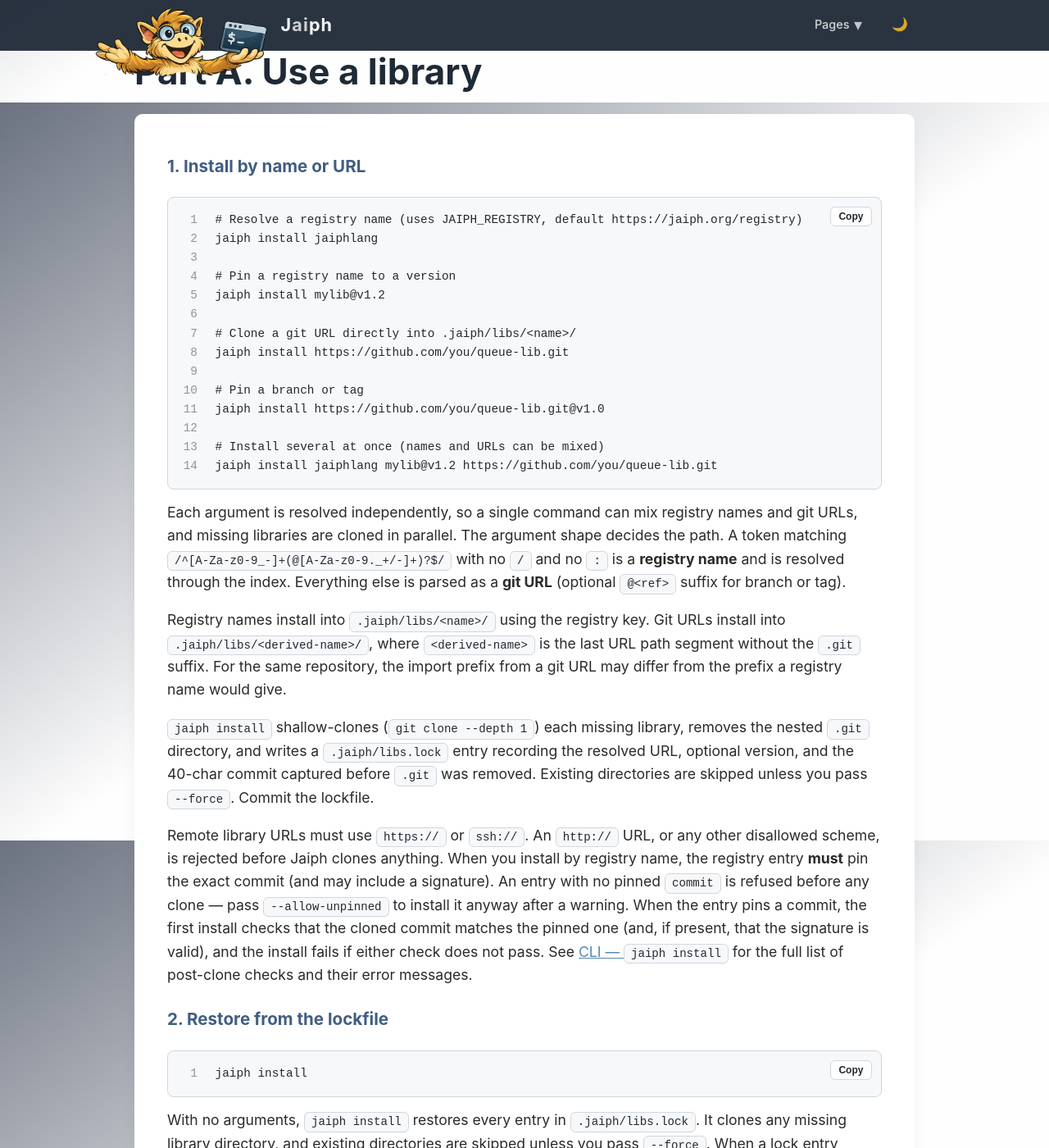
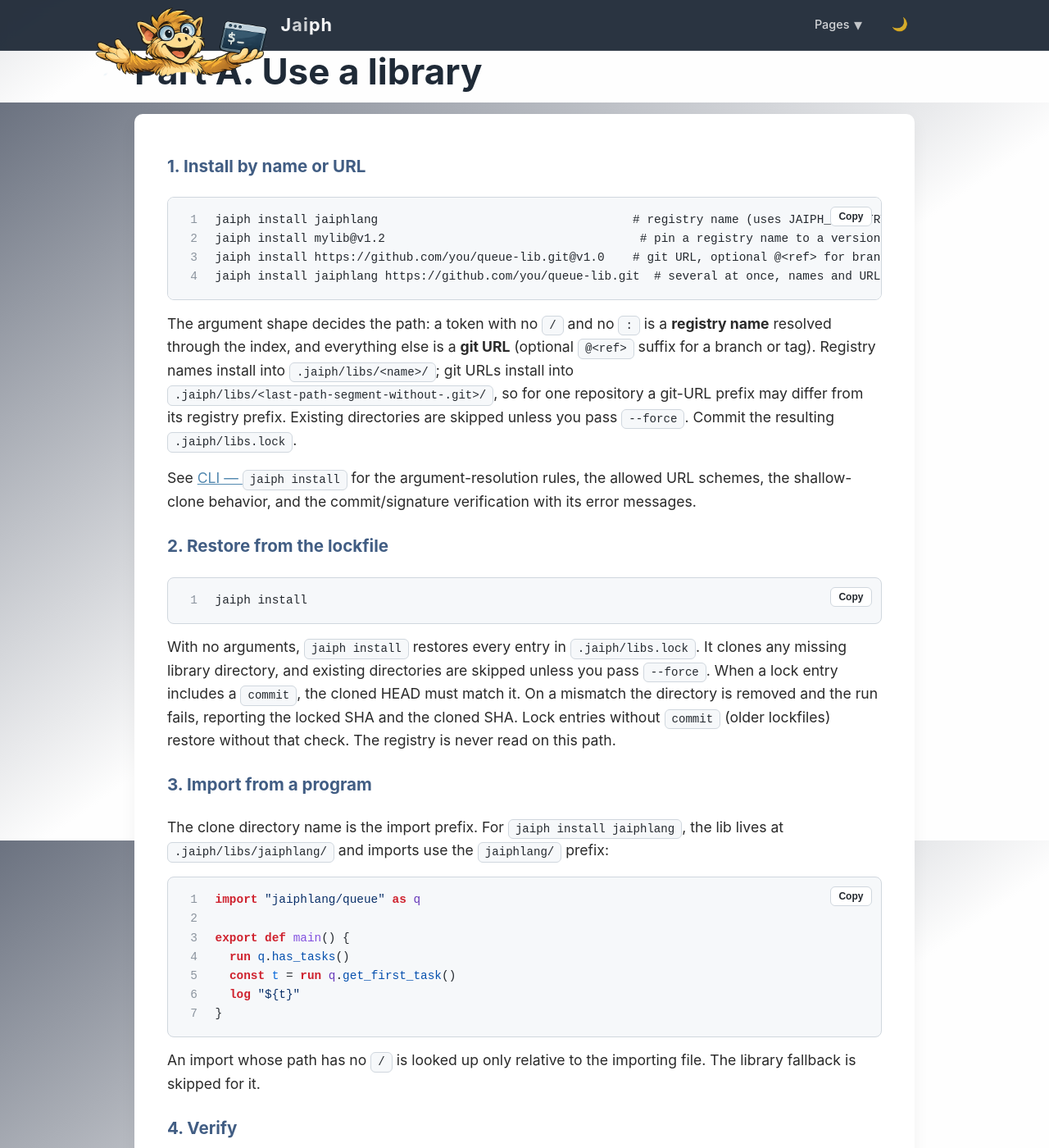
Before and after one commit to jaiphlang/jaiph, a Jekyll site: the page built from docs/libraries.md, in a window 1280 px wide and 1400 px high, scrolled down 775 px. Shown: the whole window at 82% size. Built offline with Jekyll 4.4.1, drawn with Linux system fonts in a browser that asks for light colours; some of the changed text lies outside the part shown.

Commit message:
Test: cap docs body lines per Diátaxis type now copies are gone
The docs-structure test used a single 500-line body cap for every page,
which no longer enforces the post-copy sizes the ADR 0003 cut achieved: a
how-to could regrow an inventory and stay under 500. Replace it with
per-Diátaxis caps — how-to 150, reference 350, and tutorial, explanation,
and contributor 500 — with a fallback for pages lacking a diataxis value.

Allowlist the single-owner inventory references cli.md and grammar.md
alongside language.md, each with a one-line justification; no how-to is
allowlisted. Trim testing.md and libraries.md back under 150 by cutting
restated cli.md and env-vars.md inventories down to one sentence plus a
link to the owner. Update agent-analyzability.md to describe the new caps.

Co-Authored-By: Claude Opus 4.8 (1M context) <noreply@anthropic.com>

````diff
--- a/docs/libraries.md
+++ b/docs/libraries.md
@@ -23,29 +23,15 @@ A **Jaiph library** is a git repository with at least one `.jh` module anywhere
 ### 1. Install by name or URL
 
 ```bash
-# Resolve a registry name (uses JAIPH_REGISTRY, default https://jaiph.org/registry)
-jaiph install jaiphlang
-
-# Pin a registry name to a version
-jaiph install mylib@v1.2
-
-# Clone a git URL directly into .jaiph/libs/<name>/
-jaiph install https://github.com/you/queue-lib.git
-
-# Pin a branch or tag
-jaiph install https://github.com/you/queue-lib.git@v1.0
-
-# Install several at once (names and URLs can be mixed)
-jaiph install jaiphlang mylib@v1.2 https://github.com/you/queue-lib.git
+jaiph install jaiphlang                                    # registry name (uses JAIPH_REGISTRY)
+jaiph install mylib@v1.2                                    # pin a registry name to a version
+jaiph install https://github.com/you/queue-lib.git@v1.0    # git URL, optional @<ref> for branch/tag
+jaiph install jaiphlang https://github.com/you/queue-lib.git  # several at once, names and URLs mixed
 ```
 
-Each argument is resolved independently, so a single command can mix registry names and git URLs, and missing libraries are cloned in parallel. The argument shape decides the path. A token matching `/^[A-Za-z0-9_-]+(@[A-Za-z0-9._+/-]+)?$/` with no `/` and no `:` is a **registry name** and is resolved through the index. Everything else is parsed as a **git URL** (optional `@<ref>` suffix for branch or tag).
+The argument shape decides the path: a token with no `/` and no `:` is a **registry name** resolved through the index, and everything else is a **git URL** (optional `@<ref>` suffix for a branch or tag). Registry names install into `.jaiph/libs/<name>/`; git URLs install into `.jaiph/libs/<last-path-segment-without-.git>/`, so for one repository a git-URL prefix may differ from its registry prefix. Existing directories are skipped unless you pass `--force`. Commit the resulting `.jaiph/libs.lock`.
 
-Registry names install into `.jaiph/libs/<name>/` using the registry key. Git URLs install into `.jaiph/libs/<derived-name>/`, where `<derived-name>` is the last URL path segment without the `.git` suffix. For the same repository, the import prefix from a git URL may differ from the prefix a registry name would give.
-
-`jaiph install` shallow-clones (`git clone --depth 1`) each missing library, removes the nested `.git` directory, and writes a `.jaiph/libs.lock` entry recording the resolved URL, optional version, and the 40-char commit captured before `.git` was removed. Existing directories are skipped unless you pass `--force`. Commit the lockfile.
-
-Remote library URLs must use `https://` or `ssh://`. An `http://` URL, or any other disallowed scheme, is rejected before Jaiph clones anything. When you install by registry name, the registry entry **must** pin the exact commit (and may include a signature). An entry with no pinned `commit` is refused before any clone — pass `--allow-unpinned` to install it anyway after a warning. When the entry pins a commit, the first install checks that the cloned commit matches the pinned one (and, if present, that the signature is valid), and the install fails if either check does not pass. See [CLI — `jaiph install`](cli.md#jaiph-install) for the full list of post-clone checks and their error messages.
+See [CLI — `jaiph install`](cli.md#jaiph-install) for the argument-resolution rules, the allowed URL schemes, the shallow-clone behavior, and the commit/signature verification with its error messages.
 
 ### 2. Restore from the lockfile
 
@@ -93,7 +79,7 @@ jaiph install https://github.com/you/queue-lib.git@v1.1 --force
 
 ### Trust boundary for the execution binary
 
-An imported library cannot silently redirect which binary runs your `prompt` steps. The `agent.command` and `agent.backend` config keys set that binary, and Jaiph applies both keys **only** from your entry module's `config {}` block. An imported module that sets either key is ignored for that key. All other config keys (`agent.model`, `agent.trusted_workspace`, `agent.*_flags`, `run.*`) follow the normal cross-module scoping rules. See the [import trust boundary](configuration.md#import-trust-boundary) section of the configuration reference for the full contract and the advanced `JAIPH_AGENT_COMMAND_IMPORT_UNLOCK` and `JAIPH_AGENT_BACKEND_IMPORT_UNLOCK` opt-in.
+An imported library cannot silently redirect which binary runs your `prompt` steps: Jaiph honors the `agent.command` and `agent.backend` keys only from your entry module. See the [import trust boundary](configuration.md#import-trust-boundary) section of the configuration reference for the full cross-module scoping contract and the advanced import-unlock opt-ins.
 
 ## Part B. Publish a library
 
````
Also changed, not shown: QUEUE.md (+0 -24 lines), docs/agent-analyzability.md (+2 -2 lines), docs/testing.md (+2 -14 lines), integration/docs-structure.test.ts (+82 -18 lines).
